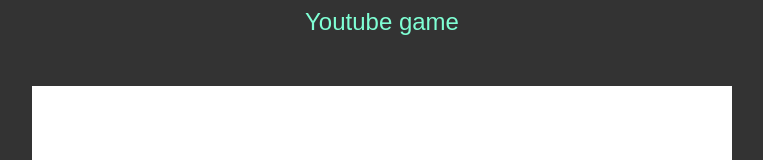
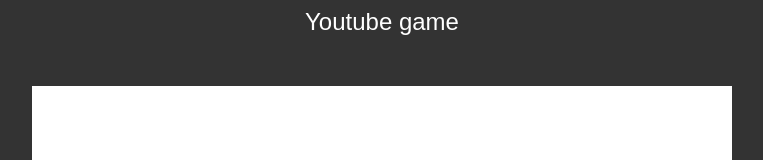
Before and after one commit to MaximDyachenco/Youtube-game, a plain HTML site: page index.html in a window 1280 px wide. Shown: the top 160 px of the page, without its empty margins (258-1021 px from the left). Drawn offline with Linux system fonts and the light colour scheme.

Commit message:
chage color

```diff
--- a/style.css
+++ b/style.css
@@ -4,7 +4,7 @@ body
 }
 #gameName
 {
-    color: aquamarine;
+    color: #fff;
     font-family: fantasy;
     font-weight: 100;
     font-size: 24px;
```
